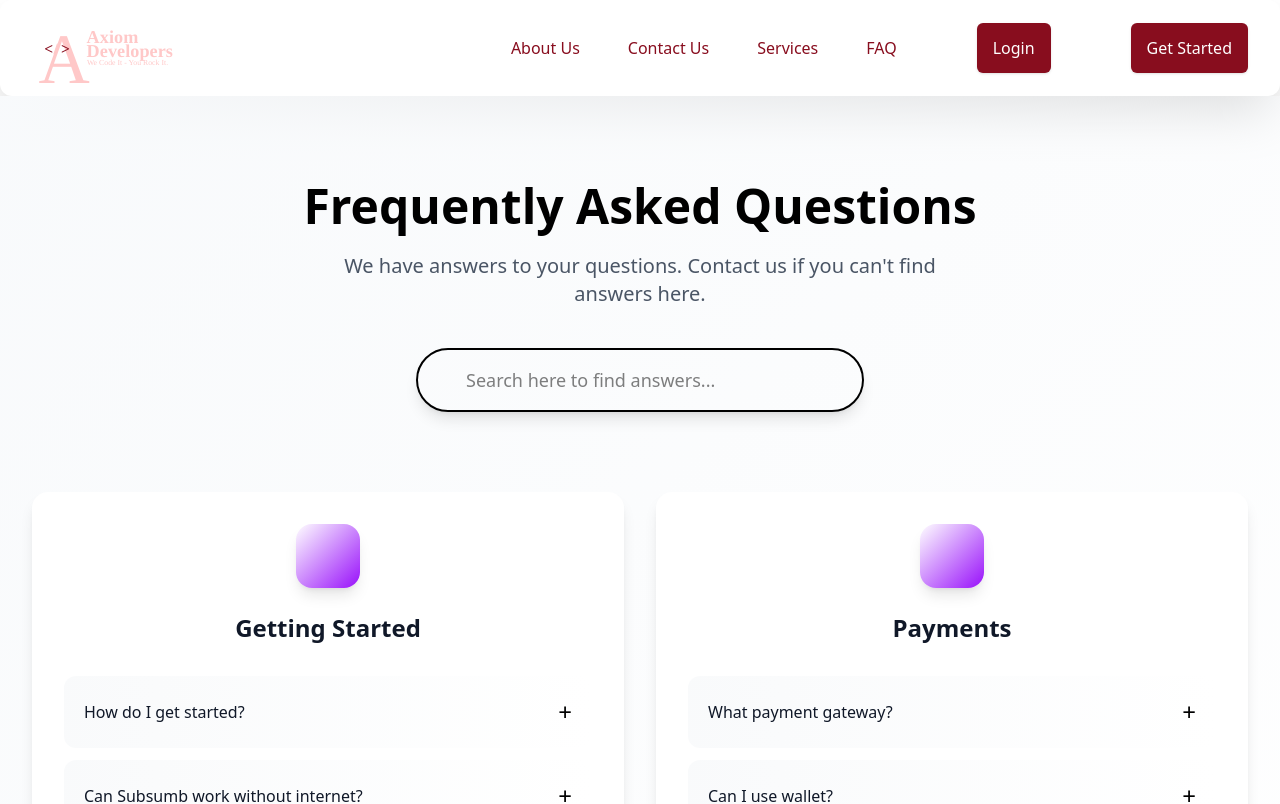
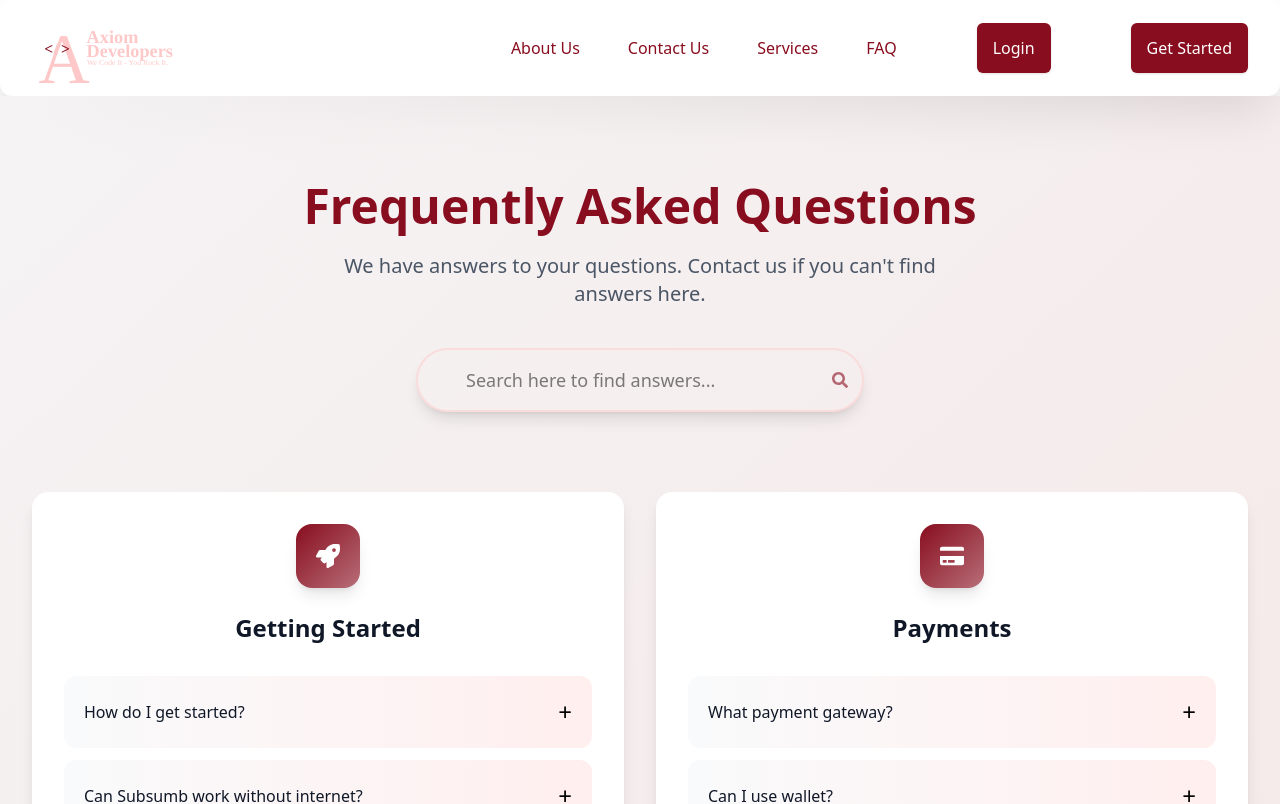
Before and after one commit to AxiomDeveloperr/Axiom-VTU, a React (Vite) app: page /faq in a window 1280 px wide. Shown: the top 804 px of the page. Built offline with nearby package versions, Linux system fonts and the light colour scheme; a web font is replaced by a local one.

Commit message:
still working

```diff
--- a/src/pages/faq.jsx
+++ b/src/pages/faq.jsx
@@ -1,12 +1,11 @@
 import React, { useState, useCallback } from 'react';
-
-import {  } from "react-icons/fa";
+import { FaQuestionCircle, FaSearch, FaRocket, FaCreditCard, FaUser, FaStore } from "react-icons/fa";
 
 const FAQ_CATEGORIES = [
   {
     id: 'getting-started',
     title: 'Getting Started',
-    icon: '',
+    icon: <FaRocket />,
     faqs: [
       {
         question: 'How do I get started?',
@@ -25,7 +24,7 @@ const FAQ_CATEGORIES = [
   {
     id: 'payments',
     title: 'Payments',
-    icon: '',
+    icon: <FaCreditCard />,
     faqs: [
       {
         question: 'What payment gateway?',
@@ -44,7 +43,7 @@ const FAQ_CATEGORIES = [
   {
     id: 'account',
     title: 'Account',
-    icon: '',
+    icon: <FaUser />,
     faqs: [
       {
         question: 'User verification?',
@@ -55,7 +54,7 @@ const FAQ_CATEGORIES = [
   {
     id: 'merchant',
     title: 'Merchant',
-    icon: '',
+    icon: <FaStore />,
     faqs: [
       {
         question: 'How do I add profile with internet?',
@@ -83,14 +82,12 @@ function FAQPAGE() {
   };
 
   return (
-    <div className="min-h-screen bg-gradient-to-br from-slate-50 to-#880d1e-100">
-
-
+    <div className="min-h-screen bg-gradient-to-br from-[#f5f3f4] to-[#880d1e]/10">
       {/* Main Content */}
       <main className="max-w-7xl mx-auto px-4 sm:px-6 lg:px-8 py-12 lg:py-20">
         {/* Hero Section */}
         <section className="text-center mb-16 lg:mb-20">
-          <h1 className="text-4xl lg:text-5xl font-bold text-#FFC8C8-900 mb-4 leading-tight">
+          <h1 className="text-4xl lg:text-5xl font-bold text-[#880d1e] mb-4 leading-tight">
             Frequently Asked Questions
           </h1>
           <p className="text-xl text-gray-600 mb-10 max-w-2xl mx-auto">
@@ -101,13 +98,13 @@ function FAQPAGE() {
           <div className="max-w-md mx-auto relative">
             <input
               type="text"
-              className="w-full pl-12 pr-14 py-4 text-lg border-2 border-#FFC8C8-200 rounded-full focus:border- #880d1e-500 focus:ring-4 focus:ring- #880d1e-100 transition-all duration-300 shadow-lg"
+              className="w-full pl-12 pr-14 py-4 text-lg border-2 border-[#FFC8C8]/50 rounded-full focus:border-[#880d1e] focus:ring-4 focus:ring-[#880d1e]/10 transition-all duration-300 shadow-lg"
               placeholder="Search here to find answers..."
               value={searchQuery}
               onChange={(e) => setSearchQuery(e.target.value)}
             />
-            <button className="absolute right-2 top-1/2 -translate-y-1/2 p-2 text- #880d1e-600 hover:text- #880d1e-700 transition-colors">
-
+            <button className="absolute right-2 top-1/2 -translate-y-1/2 p-2 text-[#880d1e]/60 hover:text-[#880d1e] transition-colors" aria-label="Search">
+              <FaSearch />
             </button>
           </div>
         </section>
@@ -117,7 +114,7 @@ function FAQPAGE() {
           {FAQ_CATEGORIES.map((category) => (
             <div key={category.id} className="bg-white rounded-2xl shadow-lg hover:shadow-2xl transition-all duration-500 hover:-translate-y-2">
               <div className="p-8 pb-4">
-                <div className="w-16 h-16 bg-gradient-to-br from- #880d1e-500 to-purple-600 rounded-2xl flex items-center justify-center text-2xl mb-6 shadow-lg mx-auto">
+                <div className="w-16 h-16 bg-gradient-to-br from-[#880d1e] to-[#880d1e]/60 rounded-2xl flex items-center justify-center text-2xl mb-6 shadow-lg mx-auto text-white">
                   {category.icon}
                 </div>
                 <h3 className="text-2xl font-bold text-gray-900 text-center mb-8">
@@ -128,10 +125,10 @@ function FAQPAGE() {
                   {filteredFaqs(category.faqs).map((faq, index) => (
                     <div key={`${category.id}-${index}`} className="faq-item">
                       <button
-                        className="w-full text-left p-5 bg-gradient-to-r from-gray-50 to-#FFC8C8-100 rounded-xl hover:from- #880d1e-50 hover:to-purple-50 transition-all duration-300 flex justify-between items-center group hover:shadow-md"
+                        className="w-full text-left p-5 bg-gradient-to-r from-gray-50 to-[#FFC8C8]/30 rounded-xl hover:from-[#880d1e]/10 hover:to-[#FFC8C8]/50 transition-all duration-300 flex justify-between items-center group hover:shadow-md"
                         onClick={() => toggleFaq(category.id, index)}
                       >
-                        <span className="font-medium text-gray-900 group-hover:text-#FFC8C8-700">
+                        <span className="font-medium text-gray-900 group-hover:text-[#880d1e]">
                           {faq.question}
                         </span>
                         <span className={`text-2xl transition-transform duration-300 ${
@@ -142,7 +139,7 @@ function FAQPAGE() {
                       </button>
                       <div className={`overflow-hidden transition-all duration-500 ease-out ${
                         openFaq === `${category.id}-${index}`
-                          ? 'max-h-48 py-4 px-5 bg-gray-50 rounded-b-xl'
+                          ? 'max-h-48 py-4 px-5 bg-[#f5f3f4]/50 rounded-b-xl border-t border-[#FFC8C8]/30'
                           : 'max-h-0'
                       }`}>
                         <p className="text-gray-700 leading-relaxed">{faq.answer}</p>
```
